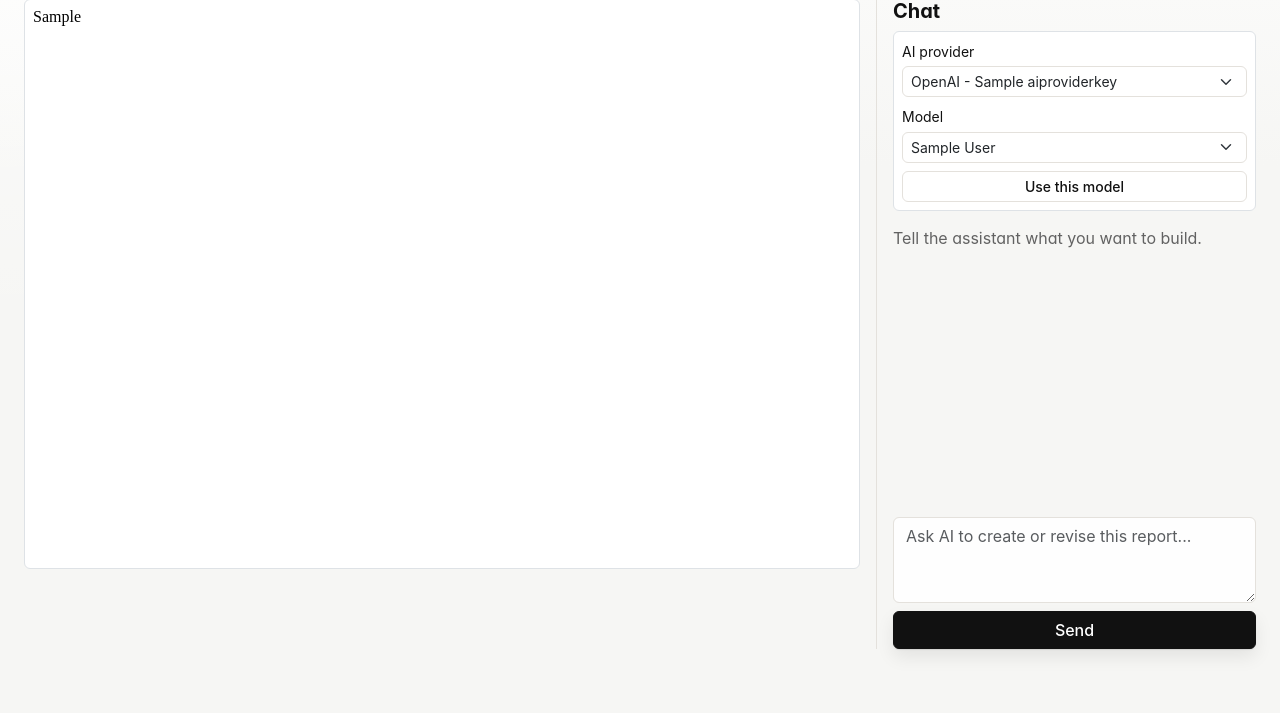
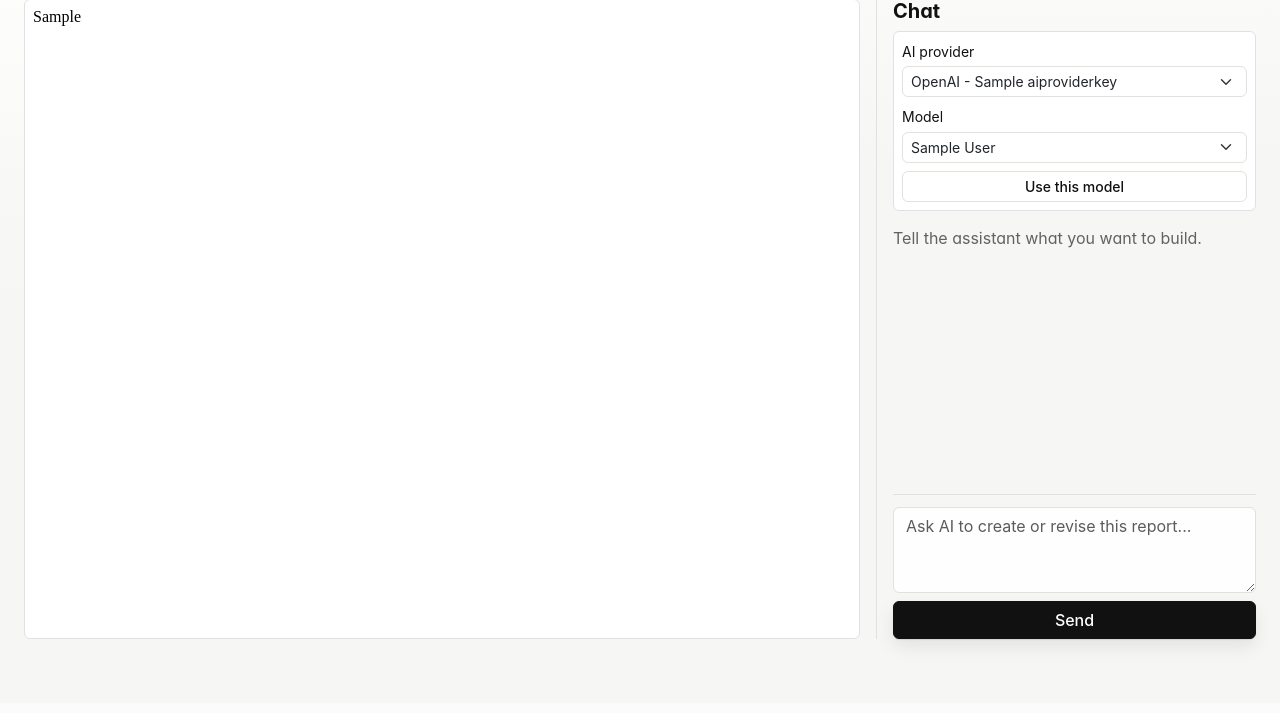
Before and after one commit to tanner49/safe_vibes, a Django app: page /builder/1/ in a window 1280 px wide. Shown: the part 218-931 px from the top of the page. After the commit the page ends 870 px from the top, so only its background shows below. Run offline with Django 5.2, Linux system fonts and the light colour scheme; a user stored in the database is signed in; tables that the repository leaves empty hold one stand-in row (values such as "Sample post"); data that the repository does not hold is empty; some libraries are stand-ins or nearby versions.

Commit message:
fix nav/chat

```diff
--- a/templates/base.html
+++ b/templates/base.html
@@ -372,9 +372,6 @@
               <button class="btn btn-sm btn-primary" type="submit">Log out</button>
             </form>
           {% else %}
-            <div class="app-nav">
-              <a class="btn btn-sm btn-outline-secondary" href="{% url 'admin:index' %}">Django Admin</a>
-            </div>
             <a class="btn btn-sm btn-primary" href="{% url 'login' %}">Log in</a>
           {% endif %}
         </div>
--- a/templates/core/home.html
+++ b/templates/core/home.html
@@ -12,7 +12,6 @@
       </p>
       <div class="d-flex gap-2">
         <a class="btn btn-primary" href="{% url 'login' %}">Log in</a>
-        <a class="btn btn-outline-secondary" href="{% url 'admin:index' %}">Open Django Admin</a>
       </div>
     </div>
   </div>
--- a/templates/core/report_builder.html
+++ b/templates/core/report_builder.html
@@ -8,18 +8,19 @@
       display: grid;
       grid-template-columns: minmax(0, 1fr) 380px;
       gap: 1rem;
-      min-height: calc(100vh - 150px);
+      height: calc(100vh - 178px);
+      min-height: 640px;
     }
 
     .report-canvas,
     .report-chat {
-      min-height: calc(100vh - 150px);
+      min-height: 0;
     }
 
     .report-frame {
       width: 100%;
-      height: calc(100vh - 230px);
-      min-height: 560px;
+      height: 100%;
+      min-height: 0;
       background: #ffffff;
     }
 
@@ -28,12 +29,28 @@
       flex-direction: column;
       border-left: 1px solid var(--sr-border);
       padding-left: 1rem;
+      max-height: 100%;
+      min-height: 0;
     }
 
     .report-chat-messages {
       flex: 1;
+      min-height: 0;
       overflow-y: auto;
       padding-right: 0.25rem;
+      scroll-behavior: smooth;
+    }
+
+    .report-chat-composer {
+      flex: 0 0 auto;
+      border-top: 1px solid var(--sr-border);
+      background: var(--sr-bg);
+      margin-top: 0.75rem;
+      padding-top: 0.75rem;
+    }
+
+    .report-chat-settings {
+      flex: 0 0 auto;
     }
 
     .chat-message {
@@ -97,6 +114,7 @@
       .report-chat {
         border-left: 0;
         padding-left: 0;
+        min-height: 640px;
       }
     }
   </style>
@@ -146,7 +164,7 @@
     </section>
 
     <aside class="report-chat">
-      <div class="mb-3">
+      <div class="report-chat-settings mb-3">
         <div class="d-flex align-items-center justify-content-between mb-2">
           <h2 class="h5 mb-0">Chat</h2>
         </div>
@@ -166,7 +184,7 @@
       <div id="chat-messages" class="report-chat-messages">
         {% include "core/partials/report_chat_messages.html" %}
       </div>
-      <form id="report-chat-form" class="mt-3" method="post" action="{% url 'core:report_chat_stream' report.id %}">
+      <form id="report-chat-form" class="report-chat-composer" method="post" action="{% url 'core:report_chat_stream' report.id %}">
         {% csrf_token %}
         {{ chat_form.message }}
         <button class="btn btn-primary mt-2 w-100" type="submit">Send</button>
```
Also changed, not shown: core/tests.py (+20 -0 lines).
